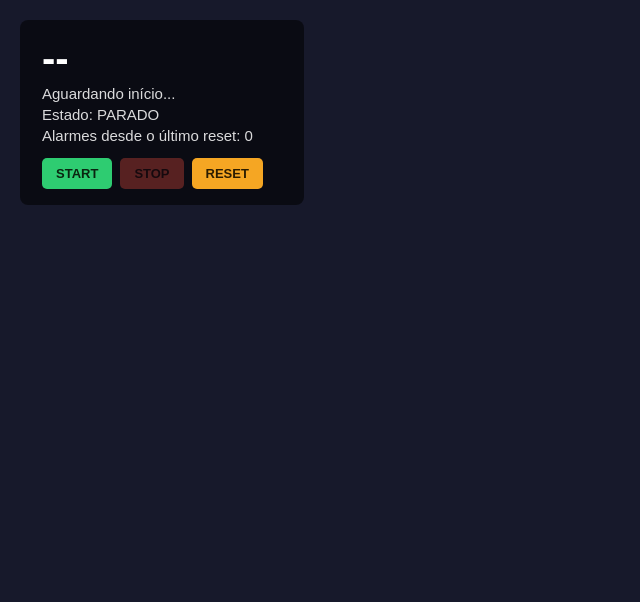
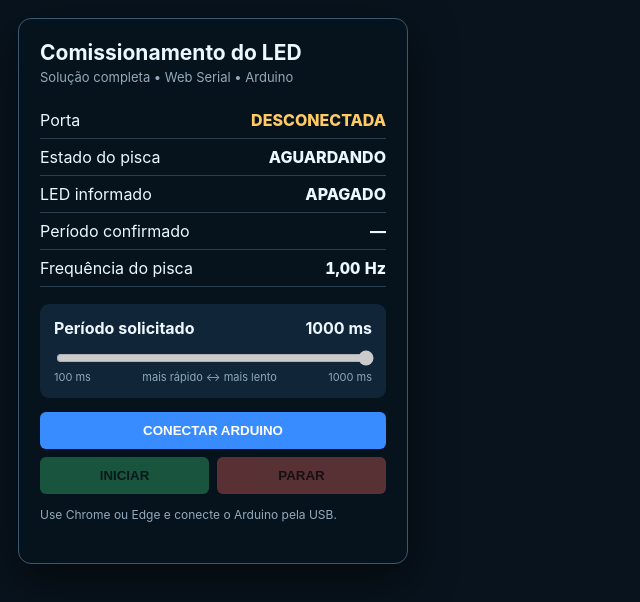
Before and after one commit to douglaskoster/at03, a website built with Vite: page index.html in a window 1280 px wide. Shown: the whole page, without its empty margins (0-640 px from the left). Built offline with nearby package versions, Linux system fonts and the light colour scheme; what @babylonjs/core would draw is missing.

Commit message:
Primeira versao do projeto

```diff
--- a/index.html
+++ b/index.html
@@ -1,43 +1,24 @@
-<!DOCTYPE html>
-<html lang="pt-br">
+<!doctype html>
+<html lang="pt-BR">
 <head>
-<meta charset="UTF-8" />
-<title>Painel de Controle — Sensor Virtual</title>
-<style>
-html, body { margin: 0; padding: 0; overflow: hidden; background: #17192B; }
-#renderCanvas { width: 100vw; height: 100vh; touch-action: none; }
-#painel {
-position: absolute; top: 20px; left: 20px;
-font-family: Arial, sans-serif; color: white;
-background: rgba(0,0,0,0.55); padding: 16px 22px; border-radius: 8px;
-min-width: 240px;
-}
-#valor { font-size: 40px; font-weight: bold; }
-#status, #estado, #contador { font-size: 15px; opacity: 0.85; margin-top: 4px; }
-#botoes { margin-top: 14px; display: flex; gap: 8px; }
-button {
-padding: 8px 14px; border: none; border-radius: 5px; font-weight: bold;
-font-size: 13px; cursor: pointer;
-}
-button:disabled { opacity: 0.35; cursor: not-allowed; }
-#btnStart { background: #2ecc71; color: #0a2410; }
-#btnStop { background: #e74c3c; color: #2b0705; }
-#btnReset { background: #f5a623; color: #2b1c00; }
-</style>
+  <meta charset="UTF-8"><meta name="viewport" content="width=device-width,initial-scale=1.0">
+  <title>Aula 7 — Solução completa</title>
+  <style>
+    :root{font-family:Inter,Arial,sans-serif;color:#edf7ff;background:#08131d}*{box-sizing:border-box}html,body{margin:0;width:100%;height:100%;overflow:hidden}#renderCanvas{width:100%;height:100%;display:block;touch-action:none}.painel{position:absolute;top:18px;left:18px;width:min(390px,calc(100% - 36px));padding:21px;border:1px solid #3b5870;border-radius:13px;background:rgba(8,19,29,.95);box-shadow:0 16px 45px #0008}h1{margin:0 0 4px;font-size:21px}.sub{margin:0 0 17px;color:#93aabc;font-size:13px}.linha{display:flex;justify-content:space-between;gap:12px;padding:8px 0;border-bottom:1px solid #294052}.valor{font-weight:800;text-align:right;font-variant-numeric:tabular-nums}.controle{margin-top:17px;padding:14px;background:#102537;border-radius:9px}.controle label{display:flex;justify-content:space-between;font-weight:700;margin-bottom:10px}input[type=range]{width:100%;accent-color:#45a0ff}.escala{display:flex;justify-content:space-between;color:#8ea8ba;font-size:11px}.botoes{display:grid;grid-template-columns:1fr 1fr;gap:8px;margin-top:14px}button{padding:11px;border:0;border-radius:6px;font-weight:800;cursor:pointer}button:disabled{opacity:.35;cursor:not-allowed}#conectar{grid-column:1/-1;background:#398cff;color:#fff}#iniciar{background:#3bd17f;color:#082418}#parar{background:#f06b61;color:#300b08}#log{min-height:35px;margin:13px 0 0;color:#93aabc;font-size:12px;line-height:1.4}.ok{color:#5ddd9b}.erro{color:#ff7d75}.alerta{color:#ffcb65}
+  </style>
 </head>
 <body>
-<canvas id="renderCanvas"></canvas>
-<div id="painel">
-<div id="valor">--</div>
-<div id="status">Aguardando início...</div>
-<div id="estado">Estado: PARADO</div>
-<div id="contador">Alarmes desde o último reset: 0</div>
-<div id="botoes">
-<button id="btnStart">START</button>
-<button id="btnStop" disabled>STOP</button>
-<button id="btnReset">RESET</button>
-</div>
-</div>
-<script type="module" src="/src/main.js"></script>
-</body>
-</html>
+  <canvas id="renderCanvas"></canvas>
+  <section class="painel">
+    <h1>Comissionamento do LED</h1><p class="sub">Solução completa • Web Serial • Arduino</p>
+    <div class="linha"><span>Porta</span><span id="porta" class="valor alerta">DESCONECTADA</span></div>
+    <div class="linha"><span>Estado do pisca</span><span id="modo" class="valor">AGUARDANDO</span></div>
+    <div class="linha"><span>LED informado</span><span id="estado" class="valor">APAGADO</span></div>
+    <div class="linha"><span>Período confirmado</span><span id="confirmado" class="valor">—</span></div>
+    <div class="linha"><span>Frequência do pisca</span><span id="frequencia" class="valor">1,00 Hz</span></div>
+    <div class="controle"><label for="intervalo"><span>Período solicitado</span><span id="intervaloValor">1000 ms</span></label><input id="intervalo" type="range" min="100" max="1000" step="100" value="1000" disabled><div class="escala"><span>100 ms</span><span>mais rápido ↔ mais lento</span><span>1000 ms</span></div></div>
+    <div class="botoes"><button id="conectar">CONECTAR ARDUINO</button><button id="iniciar" disabled>INICIAR</button><button id="parar" disabled>PARAR</button></div>
+    <p id="log">Use Chrome ou Edge e conecte o Arduino pela USB.</p>
+  </section>
+  <script type="module" src="/src/main.js"></script>
+</body></html>
--- a/src/main.js
+++ b/src/main.js
@@ -1,95 +1,168 @@
 import * as BABYLON from "@babylonjs/core";
-// ===================================================================
-// PARÂMETROS QUE VOCÊ PODE ALTERAR NESTE ARQUIVO:
-const INTERVALO_MS = 2000;
-const VALOR_MIN = 20;
-const VALOR_MAX = 90;
-const LIMITE_ALARME = 75;
-// ===================================================================
+
+const BAUD_RATE = 9600;
+const ui = Object.fromEntries([
+  "conectar", "iniciar", "parar", "porta", "modo", "estado",
+  "confirmado", "frequencia", "intervalo", "intervaloValor", "log"
+].map(id => [id, document.getElementById(id)]));
 const canvas = document.getElementById("renderCanvas");
 const engine = new BABYLON.Engine(canvas, true);
-const painelValor = document.getElementById("valor");
-const painelStatus = document.getElementById("status");
-const painelEstado = document.getElementById("estado");
-const painelContador = document.getElementById("contador");
-const btnStart = document.getElementById("btnStart");
-const btnStop = document.getElementById("btnStop");
-const btnReset = document.getElementById("btnReset");
-let rodando = false;
-let intervaloId = null;
-let contadorAlarmes = 0;
-let matBarraRef = null;
-let barraRef = null;
-const createScene = function () {
-const scene = new BABYLON.Scene(engine);
-scene.clearColor = new BABYLON.Color4(0.09, 0.1, 0.15, 1);
-const camera = new BABYLON.ArcRotateCamera(
-"camera", -Math.PI / 2.3, Math.PI / 2.3, 5, new BABYLON.Vector3(0, 0.75, 0), scene
-);
-camera.attachControl(canvas, true);
-const light = new BABYLON.HemisphericLight("light", new BABYLON.Vector3(0, 1, 0), scene);
-const base = BABYLON.MeshBuilder.CreateBox("base", { width: 1, height: 0.1, depth: 1 },
-scene);
-base.position.y = -0.05;
-const barra = BABYLON.MeshBuilder.CreateBox("barra", { width: 0.4, height: 1, depth: 0.4 },
-scene);
-barra.setPivotPoint(new BABYLON.Vector3(0, -0.5, 0));
-barra.position.y = 0;
-const matBarra = new BABYLON.StandardMaterial("matBarra", scene);
-matBarra.diffuseColor = new BABYLON.Color3(0.4, 0.4, 0.4);
-barra.material = matBarra;
-barraRef = barra;
-matBarraRef = matBarra;
-return scene;
-};
-function novaLeitura() {
-const valor = VALOR_MIN + Math.random() * (VALOR_MAX - VALOR_MIN);
-const alturaRelativa = (valor - VALOR_MIN) / (VALOR_MAX - VALOR_MIN);
-barraRef.scaling.y = Math.max(0.05, alturaRelativa * 2);
-const emAlarme = valor >= LIMITE_ALARME;
-matBarraRef.diffuseColor = emAlarme
-? new BABYLON.Color3(0.85, 0.2, 0.2)
-: new BABYLON.Color3(0.2, 0.75, 0.35);
-if (emAlarme) {
-contadorAlarmes++;
-painelContador.textContent = "Alarmes desde o último reset: " + contadorAlarmes;
+
+let portaSerial = null;
+let writer = null;
+let reader = null;
+let temporizadorEnvio = null;
+
+function material(scene, nome, cor, emissiva = false) {
+  const mat = new BABYLON.StandardMaterial(nome, scene);
+  mat.diffuseColor = BABYLON.Color3.FromHexString(cor);
+  if (emissiva) mat.emissiveColor = BABYLON.Color3.FromHexString(cor);
+  return mat;
 }
-painelValor.textContent = valor.toFixed(1);
-painelStatus.textContent = emAlarme ? "ALARME — acima do limite" : "Normal";
-painelStatus.style.color = emAlarme ? "#ff6b6b" : "#8be28b";
+
+function criarCena() {
+  const scene = new BABYLON.Scene(engine);
+  scene.clearColor = BABYLON.Color4.FromHexString("#08131dff");
+  const camera = new BABYLON.ArcRotateCamera("camera", -1.25, 1.05, 8, new BABYLON.Vector3(0, .4, 0), scene);
+  camera.attachControl(canvas, true);
+  new BABYLON.HemisphericLight("luz", new BABYLON.Vector3(0, 1, 0), scene).intensity = .95;
+
+  const placa = BABYLON.MeshBuilder.CreateBox("arduino", { width: 3.7, height: .18, depth: 2.45 }, scene);
+  placa.material = material(scene, "placa", "#176ba5");
+  const usb = BABYLON.MeshBuilder.CreateBox("usb", { width: .85, height: .38, depth: .7 }, scene);
+  usb.position.set(-1.78, .3, .55);
+  usb.material = material(scene, "metal", "#aeb8c0");
+  const chip = BABYLON.MeshBuilder.CreateBox("chip", { width: 1.15, height: .2, depth: .58 }, scene);
+  chip.position.set(.15, .23, 0);
+  chip.material = material(scene, "chipMat", "#1d252b");
+  const led = BABYLON.MeshBuilder.CreateSphere("led", { diameter: .36 }, scene);
+  led.position.set(1.18, .38, -.56);
+  const apagado = material(scene, "apagado", "#35433d");
+  const aceso = material(scene, "aceso", "#42ff78", true);
+  led.material = apagado;
+  const piso = BABYLON.MeshBuilder.CreateGround("piso", { width: 12, height: 9 }, scene);
+  piso.position.y = -.15;
+  piso.material = material(scene, "piso", "#1b2c3a");
+  return { scene, led, apagado, aceso };
 }
-function atualizarBotoes() {
-btnStart.disabled = rodando;
-btnStop.disabled = !rodando;
-btnReset.disabled = rodando; // RESET só funciona com o sistema PARADO
-painelEstado.textContent = "Estado: " + (rodando ? "RODANDO" : "PARADO");
+
+const modelo = criarCena();
+
+function mensagem(texto, classe = "") {
+  ui.log.textContent = texto;
+  ui.log.className = classe;
 }
-function iniciar() {
-if (rodando) return;
-rodando = true;
-novaLeitura();
-intervaloId = setInterval(novaLeitura, INTERVALO_MS);
-atualizarBotoes();
+
+function definirControles(conectado) {
+  ui.intervalo.disabled = !conectado;
+  ui.iniciar.disabled = !conectado;
+  ui.parar.disabled = !conectado;
+  ui.conectar.disabled = conectado;
+  ui.conectar.textContent = conectado ? "ARDUINO CONECTADO" : "CONECTAR ARDUINO";
 }
-function parar() {
-if (!rodando) return;
-rodando = false;
-clearInterval(intervaloId);
-atualizarBotoes();
+
+function exibirPeriodo(valor) {
+  ui.intervaloValor.textContent = `${valor} ms`;
+  ui.frequencia.textContent = `${(1000 / valor).toFixed(2).replace(".", ",")} Hz`;
 }
-function resetar() {
-if (rodando) return; // intertravamento: não reseta com o sistema rodando
-contadorAlarmes = 0;
-painelContador.textContent = "Alarmes desde o último reset: 0";
+
+async function enviar(comando) {
+  if (!writer) {
+    mensagem("Conecte o Arduino antes de enviar comandos.", "erro");
+    return;
+  }
+  try {
+    await writer.write(new TextEncoder().encode(`${comando}\n`));
+  } catch (erro) {
+    mensagem(`Falha no envio: ${erro.message}`, "erro");
+  }
 }
-btnStart.addEventListener("click", iniciar);
-btnStop.addEventListener("click", parar);
-btnReset.addEventListener("click", resetar);
-const scene = createScene();
-atualizarBotoes();
-engine.runRenderLoop(function () {
-scene.render();
+
+function processar(linha) {
+  if (linha === "PRONTO") {
+    mensagem("Arduino pronto para o comissionamento.", "ok");
+  } else if (linha.startsWith("INTERVALO:")) {
+    const valor = Number(linha.slice(10));
+    if (!Number.isInteger(valor) || valor < 100 || valor > 1000) return;
+    ui.intervalo.value = valor;
+    ui.confirmado.textContent = `${valor} ms`;
+    exibirPeriodo(valor);
+    mensagem(`Arduino confirmou o período de ${valor} ms.`, "ok");
+  } else if (linha === "LED:PISCANDO") {
+    ui.modo.textContent = "PISCANDO";
+    mensagem("Arduino confirmou: pisca-pisca em execução.", "ok");
+  } else if (linha === "LED:PARADO") {
+    ui.modo.textContent = "PARADO";
+    mensagem("Arduino confirmou: pisca-pisca parado.", "alerta");
+  } else if (linha === "ESTADO:1") {
+    ui.estado.textContent = "ACESO";
+    modelo.led.material = modelo.aceso;
+  } else if (linha === "ESTADO:0") {
+    ui.estado.textContent = "APAGADO";
+    modelo.led.material = modelo.apagado;
+  } else if (linha.startsWith("ERRO:")) {
+    mensagem(`Arduino recusou o comando: ${linha}`, "erro");
+  }
+}
+
+async function lerArduino() {
+  const decoder = new TextDecoder();
+  let buffer = "";
+  try {
+    while (portaSerial?.readable) {
+      reader = portaSerial.readable.getReader();
+      try {
+        while (true) {
+          const { value, done } = await reader.read();
+          if (done) break;
+          buffer += decoder.decode(value, { stream: true });
+          const linhas = buffer.split(/\r?\n/);
+          buffer = linhas.pop() ?? "";
+          linhas.map(linha => linha.trim()).filter(Boolean).forEach(processar);
+        }
+      } finally {
+        reader.releaseLock();
+        reader = null;
+      }
+    }
+  } catch (erro) {
+    mensagem(`Comunicação interrompida: ${erro.message}`, "erro");
+    ui.porta.textContent = "DESCONECTADA";
+    ui.porta.className = "valor alerta";
+    definirControles(false);
+  }
+}
+
+async function conectarArduino() {
+  if (!("serial" in navigator)) {
+    mensagem("Web Serial indisponível. Use Chrome ou Edge no computador.", "erro");
+    return;
+  }
+  try {
+    portaSerial = await navigator.serial.requestPort();
+    await portaSerial.open({ baudRate: BAUD_RATE });
+    writer = portaSerial.writable.getWriter();
+    ui.porta.textContent = "CONECTADA";
+    ui.porta.className = "valor ok";
+    definirControles(true);
+    mensagem("Porta aberta. Aguardando as confirmações da placa.", "ok");
+    lerArduino();
+  } catch (erro) {
+    mensagem(`Conexão não realizada: ${erro.message}`, "erro");
+  }
+}
+
+ui.conectar.addEventListener("click", conectarArduino);
+ui.iniciar.addEventListener("click", () => enviar("B"));
+ui.parar.addEventListener("click", () => enviar("P"));
+ui.intervalo.addEventListener("input", () => {
+  const valor = Number(ui.intervalo.value);
+  exibirPeriodo(valor);
+  clearTimeout(temporizadorEnvio);
+  temporizadorEnvio = setTimeout(() => enviar(`T:${valor}`), 120);
 });
-window.addEventListener("resize", function () {
-engine.resize();
-});
+
+definirControles(false);
+exibirPeriodo(1000);
+engine.runRenderLoop(() => modelo.scene.render());
+window.addEventListener("resize", () => engine.resize());
```
